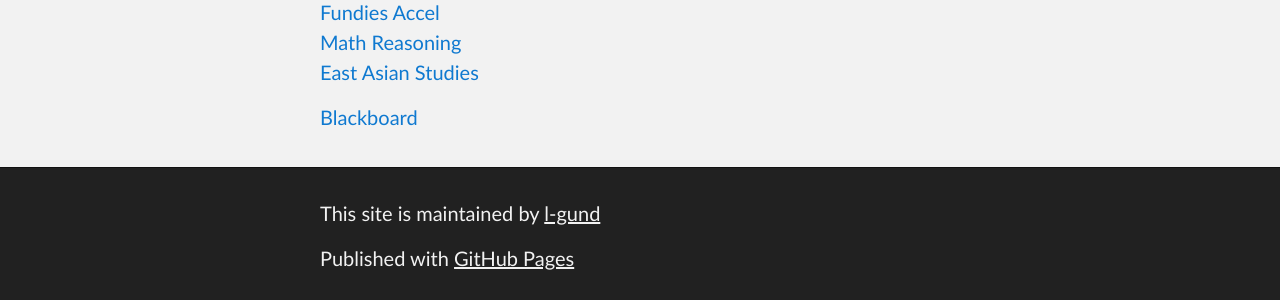
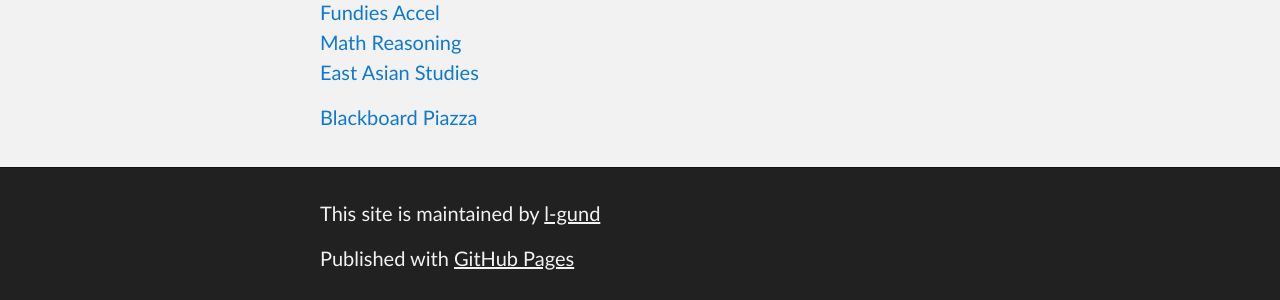
Before and after one commit to l-gund/mhhayashi.github.io, a Jekyll site: the page built from index.md, in a window 1280 px wide. Shown: the part 257-557 px from the top of the page. Built offline with Jekyll 4.4.1, drawn with Linux system fonts in a browser that asks for light colours; the repository's description, which GitHub fills in, is left out.

Commit message:
Update index.md

```diff
--- a/index.md
+++ b/index.md
@@ -8,3 +8,4 @@ title: Max's list of classes
 [East Asian Studies](https://docs.google.com/document/d/1G9xvzZTFHpNOZwm6igxYrrfaynhH3CTb_MaUi80DUwY/edit){:target="_blank"}
 
 [Blackboard](https://northeastern.blackboard.com/){:target="_blank"}
+[Piazza](https://piazza.com/){:target="_blank"}
```
